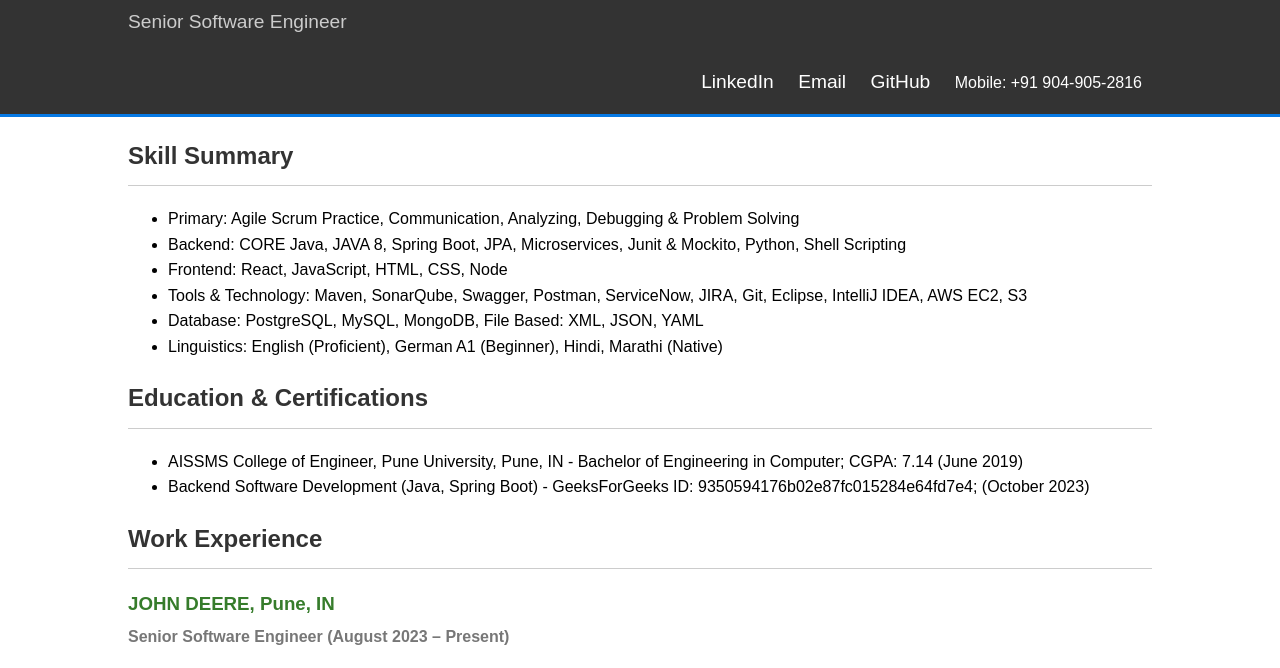
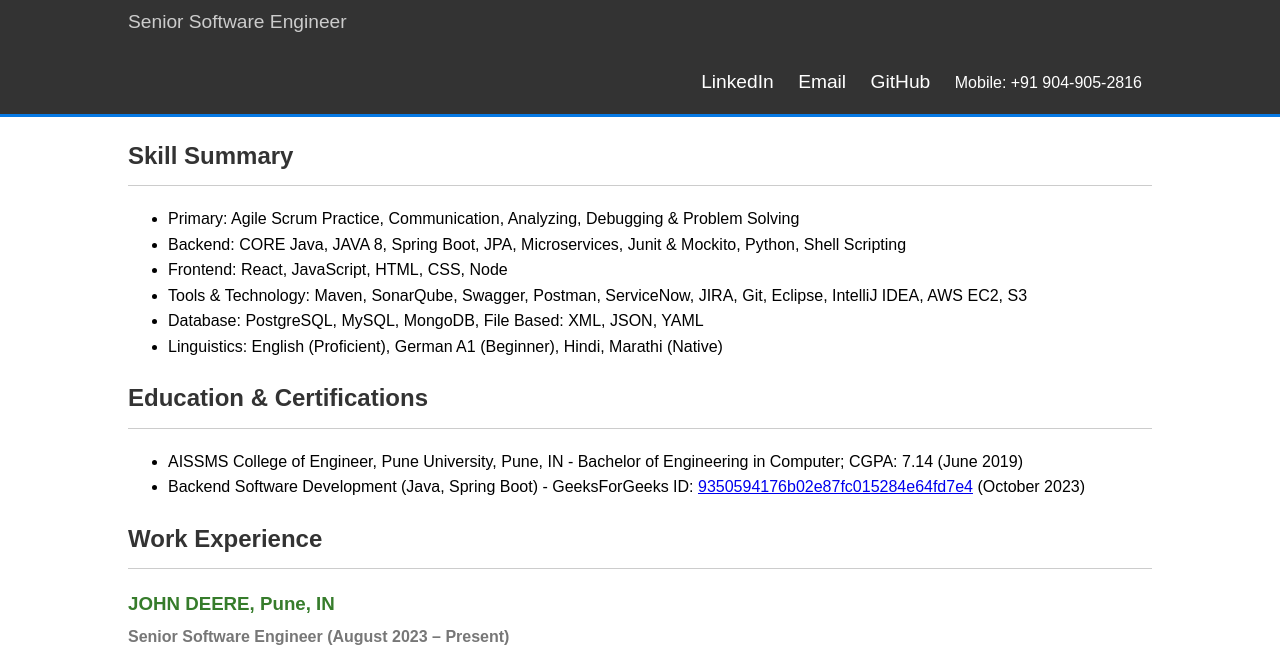
Before and after one commit to devendrasanghavi404/resume-2024, a plain HTML site: page index.html in a window 1280 px wide. Shown: the part 106-774 px from the top of the page. Drawn offline with Linux system fonts and the light colour scheme; a script that the page names is missing.

Commit message:
Update index.html

```diff
--- a/index.html
+++ b/index.html
@@ -35,7 +35,7 @@
             <h2>Education & Certifications</h2>
             <ul>
                 <li>AISSMS College of Engineer, Pune University, Pune, IN - Bachelor of Engineering in Computer; CGPA: 7.14 (June 2019)</li>
-                <li>Backend Software Development (Java, Spring Boot) - GeeksForGeeks ID: 9350594176b02e87fc015284e64fd7e4; (October 2023)</li>
+                <li>Backend Software Development (Java, Spring Boot) - GeeksForGeeks ID: <a href="https://media.geeksforgeeks.org/courses/certificates/9350594176b02e87fc015284e64fd7e4.pdf">9350594176b02e87fc015284e64fd7e4</a> (October 2023)</li>
             </ul>
         </section>
         <section>
```
